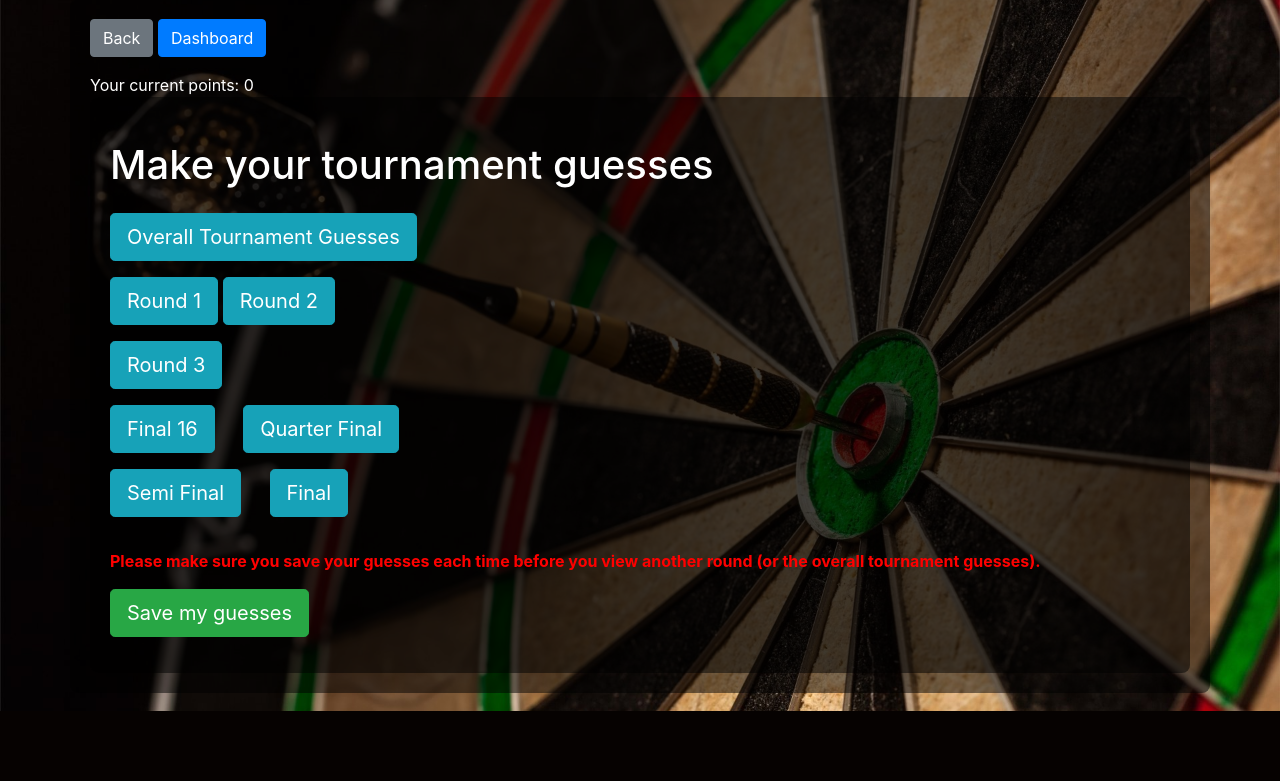
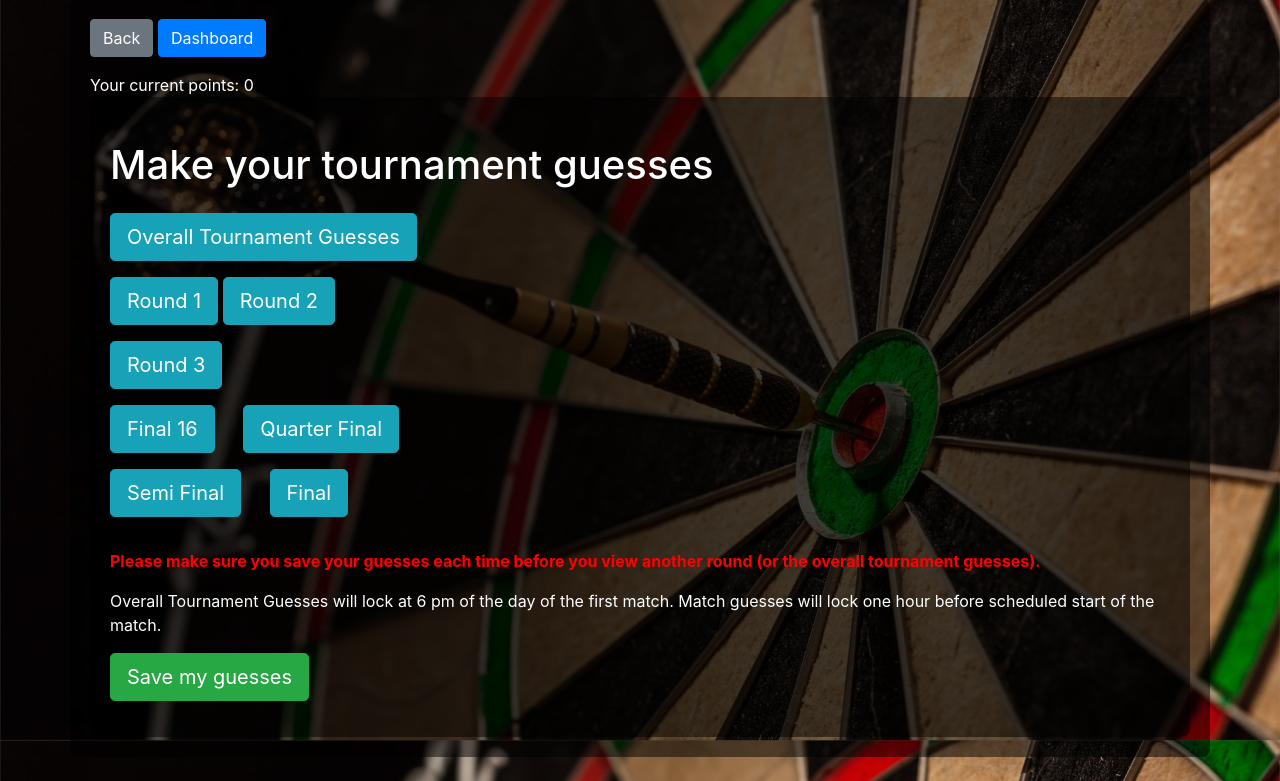
Before and after one commit to amorphousphage/dartsguesser, a Flask app: page /my-guesses in a window 1280 px wide. Shown: the part 113-894 px from the top of the page. Before the commit the page ends 824 px from the top, so only its background shows below. Run offline with Flask 3, Linux system fonts and the light colour scheme; some libraries are stand-ins or nearby versions.

Commit message:
Added Explanation when guesses close

```diff
--- a/templates/my-guesses.html
+++ b/templates/my-guesses.html
@@ -22,7 +22,9 @@
         <p style="color: red; font-weight: bold;">
             {{ _('Please make sure you save your guesses each time before you view another round (or the overall tournament guesses).') }}
         </p>
-
+        <p>
+            {{ _('Overall Tournament Guesses will lock at 6 pm of the day of the first match. Match guesses will lock one hour before scheduled start of the match.') }}
+        </p>
         <!-- Save Button -->
         <button class="btn btn-success btn-lg mb-3" id="saveGuessesButton">{{ _('Save my guesses') }}</button>
 
```
